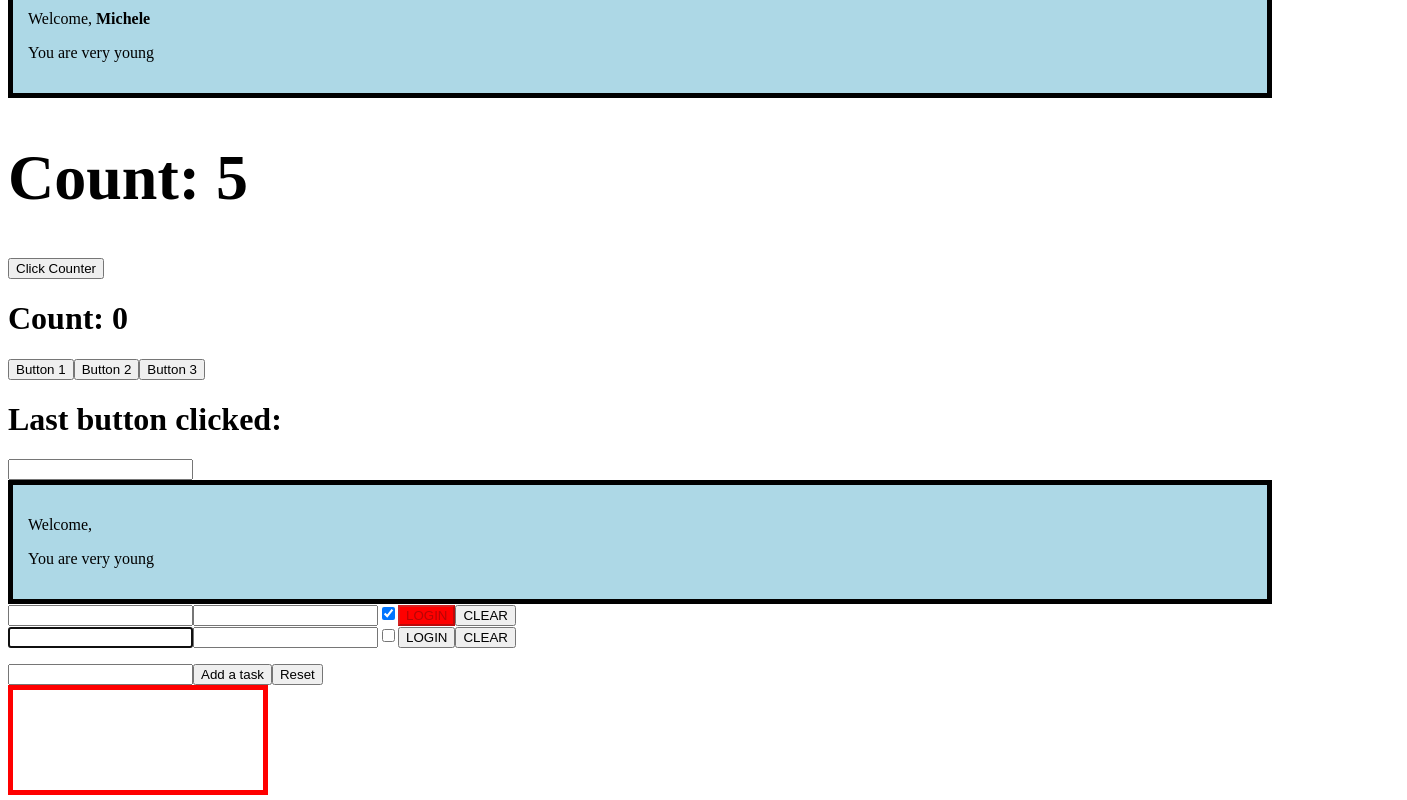
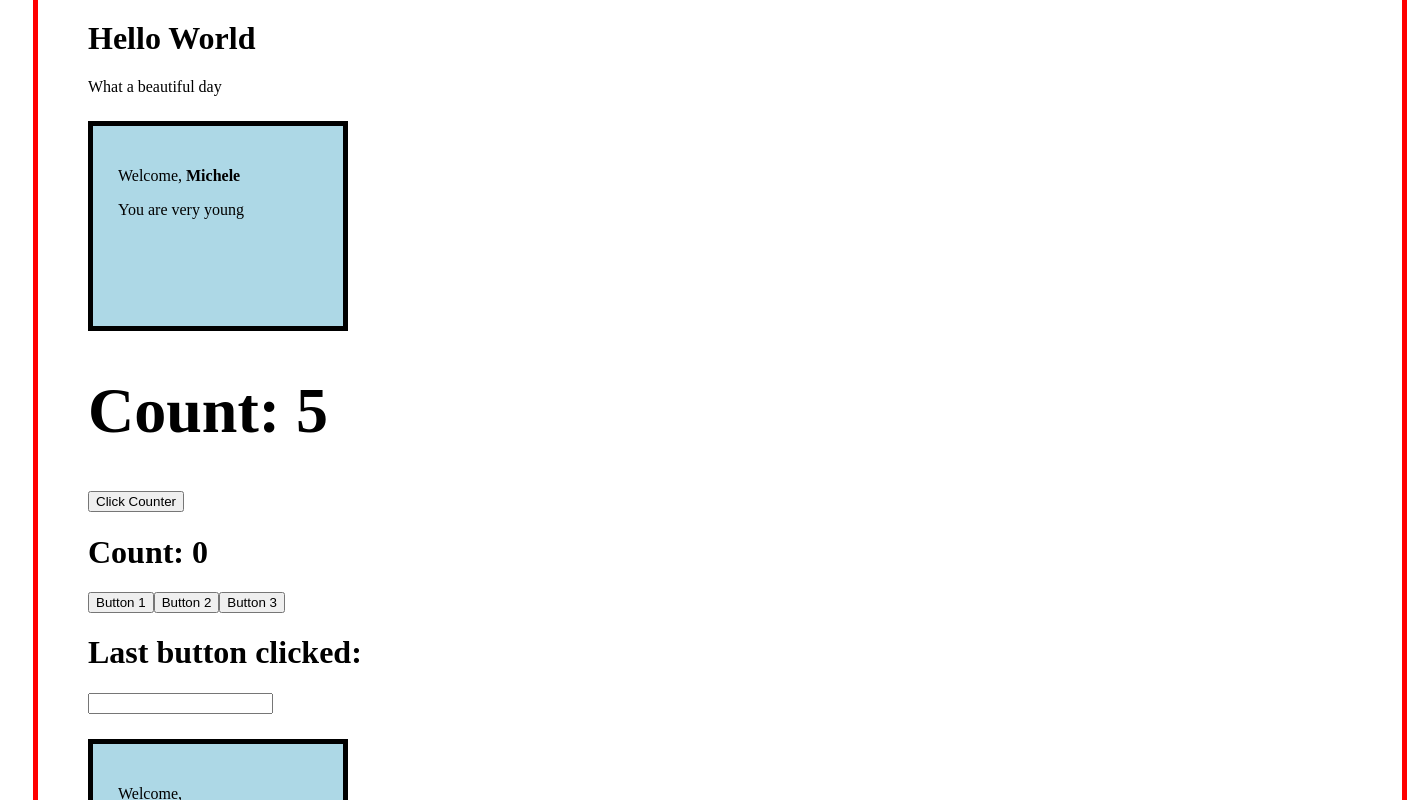
Before and after one commit to Micheleg27/react-exercises, a React (Create React App) app: page / in a window 1280 px wide. Shown: the part 140-940 px from the top of the page, 1407 px wide, since content can reach past the window. Built offline with nearby package versions, Linux system fonts and the light colour scheme.

Commit message:
composition-02

```diff
--- a/src/App.js
+++ b/src/App.js
@@ -17,6 +17,8 @@ const login = (dati) => {
 export default class App extends React.Component {
     render(){
         return <div>
+                <Container title='My React application' >
+
                     <Hello />
                     <Welcome name={<strong>Michele</strong>} age={17} />
                     <Counter />
@@ -26,7 +28,8 @@ export default class App extends React.Component {
                     <Login onLogin = { login }/>
                     <UncontrolledLogin />
                     <ToDoList />
-                <Container />
+
+                </Container>
                 </div>;
     }
 }
--- a/src/Container.js
+++ b/src/Container.js
@@ -3,7 +3,8 @@ import React from "react";
 export class Container extends React.Component {
     render() {
         return <div className="container">
-                {this.props.children}
+                    <h1 className="title-container">{this.props.title}</h1>
+                    <div>{this.props.children}</div>
             </div>
     }
 }
--- a/src/index.css
+++ b/src/index.css
@@ -1,12 +1,18 @@
 .welcome {
     background-color: lightblue;
     border: 5px solid black;
-    padding: 15px;
+    padding: 25px;
+    width: 200px;
+    margin-bottom: 25px;
+    margin-top: 25px;
+    height: 150px;
 }
 
 .container{
     background-color: white;
     border: 5px solid red;
-    height: 100px;
-    width: 250px;
+    height: 100%;
+    width: 100%;
+    padding: 50px;
+    margin: 25px;
 }
```
Lines whose indentation alone changed are shown as unchanged.
